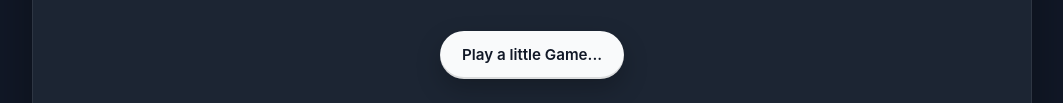
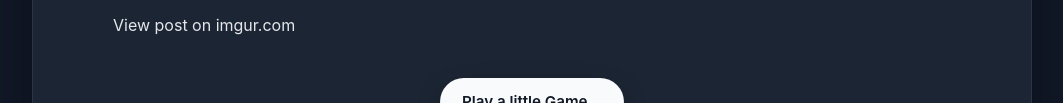
Before and after one commit to R1b3z/R1b3z.github.io, a plain HTML site: page index.html in a window 1280 px wide. Shown: the part 1102-1205 px from the top of the page, without its empty margins (108-1171 px from the left). Drawn offline with Linux system fonts and the light colour scheme; a script that the page names is missing.

Commit message:
Update index.html

```diff
--- a/index.html
+++ b/index.html
@@ -51,6 +51,7 @@
 				<div class="iframe-wrapper">
 					<iframe allow="autoplay *; encrypted-media *; fullscreen *; clipboard-write" frameborder="0" height="175" style="width:100%;max-width:660px;overflow:hidden;border-radius:10px;" sandbox="allow-forms allow-popups allow-same-origin allow-scripts allow-storage-access-by-user-activation allow-top-navigation-by-user-activation" src="https://embed.music.apple.com/us/song/5/6772182926"></iframe>
 				</div>
+				<blockquote class="imgur-embed-pub" lang="en" data-id="OykldGn"><a href="https://imgur.com/OykldGn">View post on imgur.com</a></blockquote><script async src="//s.imgur.com/min/embed.js" charset="utf-8"></script>
 				<article class="item">
 					<a class="button-class" href="game.html">
 						Play a little Game...
```
